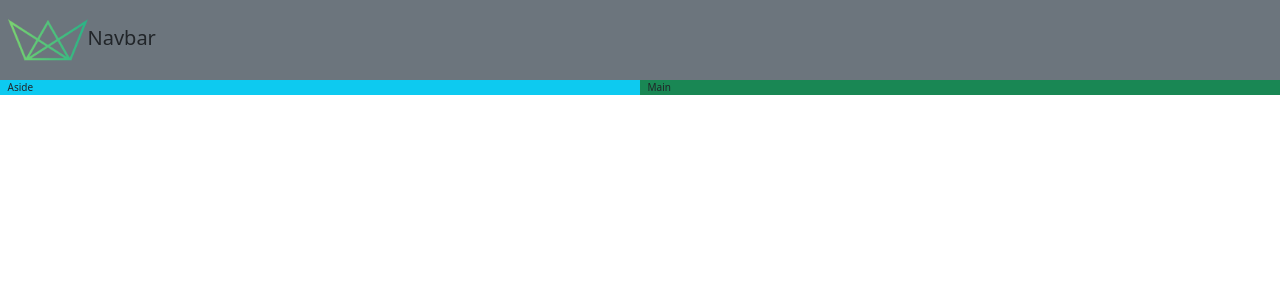
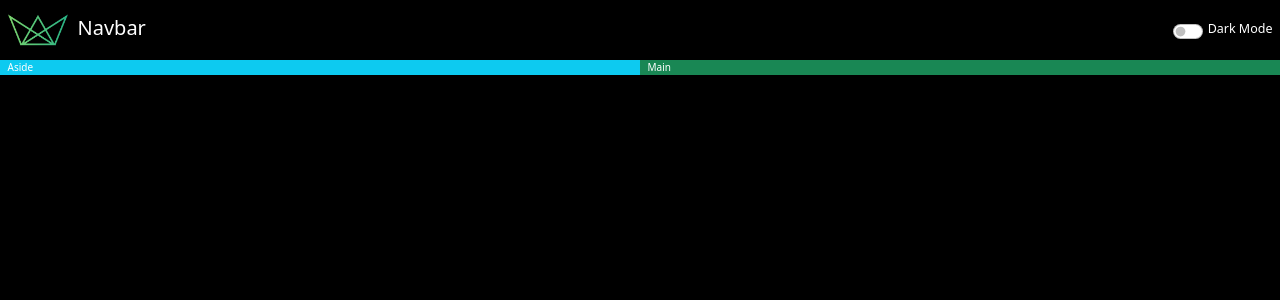
Before and after one commit to ChrisNze/game-app, a React (Vite) app: page / in a window 1280 px wide. Shown: the top 300 px of the page. Built offline with nearby package versions, Linux system fonts and the light colour scheme.

Commit message:
Added Dark Mode

```diff
--- a/src/App.tsx
+++ b/src/App.tsx
@@ -1,10 +1,19 @@
-import React from "react";
+import React, { useState } from "react";
 import NavBar from "./components/NavBar";
+import Theme from "./components/Theme";
 function App() {
+	const [darkMode, setDarkMode] = useState(true);
+	const darkModeOff = () => {
+		setDarkMode(!darkMode);
+	};
+
 	return (
-		<div className="container-fluid">
-			<div className="row">
+		<div
+			className="container-fluid vh-100 "
+			style={{ backgroundColor: darkMode ? "#000" : "#fff", color: darkMode ? "#fff" : "rgba(0, 0, 0, .8)", transition: "all .7s" }}>
+			<div className="d-flex align-items-center justify-content-between">
 				<NavBar />
+				<Theme darkModeOff={darkModeOff} darkMode={darkMode} />
 			</div>
 			<div className="row">
 				<div className="col-lg-6 bg-info">Aside</div>
--- a/src/components/NavBar.tsx
+++ b/src/components/NavBar.tsx
@@ -1,9 +1,10 @@
 import logo from "../assets/favicon.png";
+
 const NavBar = () => {
 	return (
 		<>
-			<div className="bg-secondary d-flex align-items-center">
-				<img src={logo} alt="Logo" style={{ height: "8rem" }} />
+			<div className="d-flex align-items-center">
+				<img src={logo} alt="Logo" style={{ height: "6rem" }} className="me-3" />
 				<h2>Navbar</h2>
 			</div>
 		</>
--- /dev/null
+++ b/src/components/Theme.tsx
@@ -0,0 +1,16 @@
+interface Props {
+	darkModeOff: () => void;
+	darkMode: boolean;
+}
+const Theme = ({ darkModeOff, darkMode }: Props) => {
+	return (
+		<div className="form-check form-switch d-flex">
+			<input className="form-check-input fs-4 me-2" type="checkbox" id="switch" onClick={darkModeOff} />
+			<label className="form-check-label fs-5" htmlFor="switch">
+				{darkMode ? "Dark Mode" : "Light Mode"}
+			</label>
+		</div>
+	);
+};
+
+export default Theme;
```
